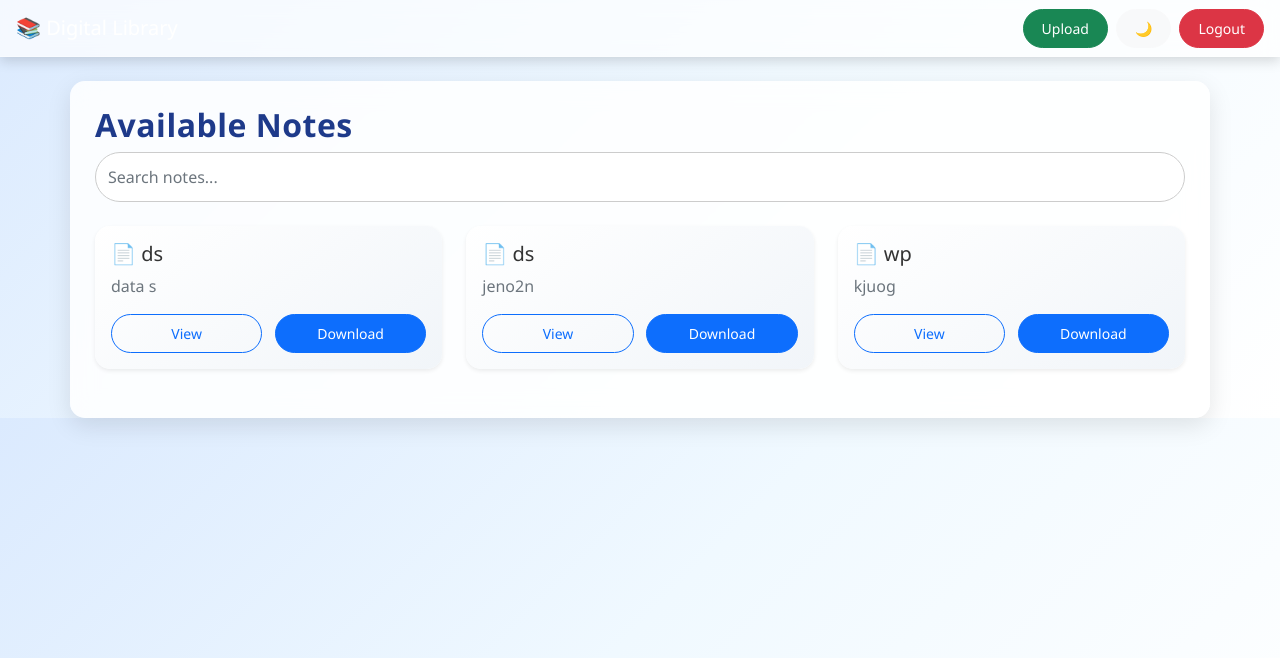
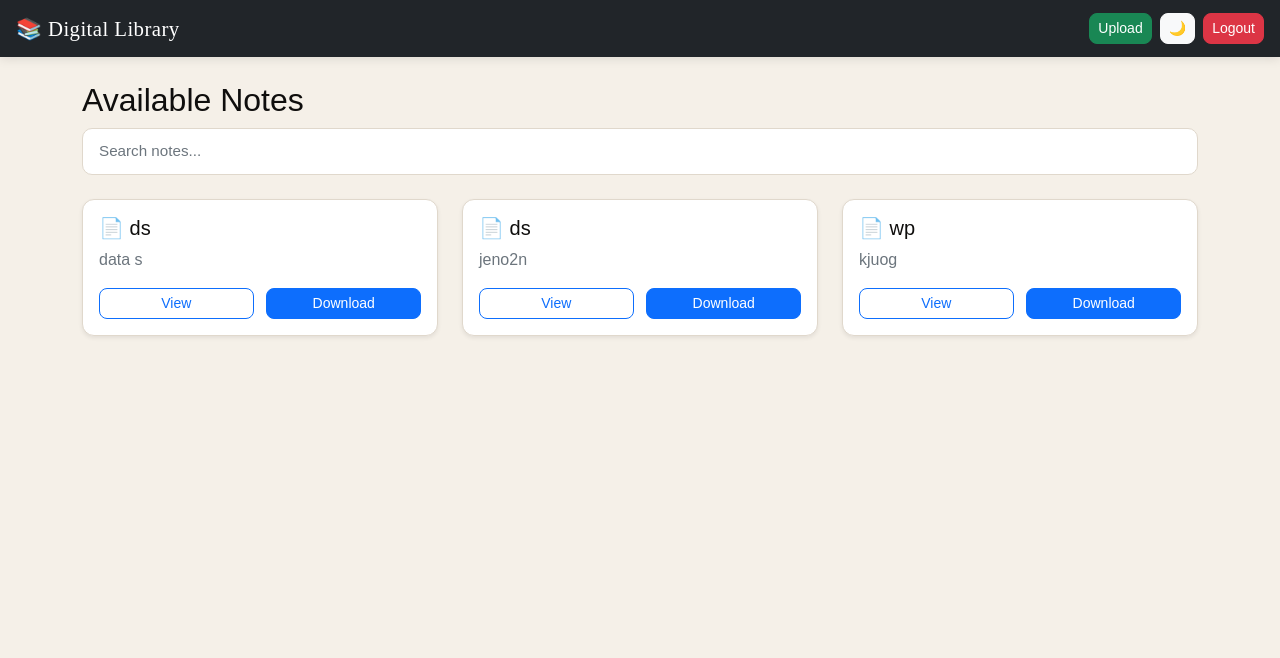
Before and after one commit to archil-09/digital_library-, a Flask app: page /notes in a window 1280 px wide. Shown: the top 658 px of the page. Run offline with Flask 3, Linux system fonts and the light colour scheme; a user stored in the database is signed in; data comes from the database, SQL or seed files in the repository; both versions use the stored data as it was after the commit.

Commit message:
new frontend

```diff
--- a/app.py
+++ b/app.py
@@ -1,5 +1,6 @@
 from flask import Flask, render_template, request, redirect, send_from_directory, session
 import sqlite3
+import flask
 import os
 
 app = Flask(__name__)
--- a/requirements.txt
+++ b/requirements.txt
@@ -0,0 +1 @@
+flask
--- a/static/css/style.css
+++ b/static/css/style.css
@@ -1,144 +1,196 @@
 /* Global */
-body {
-    background: linear-gradient(135deg, #dbeafe, #f0f9ff, #ffffff);
-    font-family: 'Poppins', 'Segoe UI', sans-serif;
-    color: #333;
-    transition: background 0.4s ease;
+* {
+    box-sizing: border-box;
+    margin: 0;
+    padding: 0;
 }
 
-/* Navbar */
-.navbar {
-    backdrop-filter: blur(10px);
-    background: rgba(255,255,255,0.7) !important;
-    box-shadow: 0 4px 12px rgba(0,0,0,0.15);
-    border-bottom: 1px solid rgba(255,255,255,0.3);
+body {
+    font-family: 'DM Sans', sans-serif;
+    background-color: #f5f0e8;
+    color: #0f0e0d;
 }
 
-/* Container */
-.container {
-    background: rgba(255, 255, 255, 0.85);
-    padding: 25px;
-    border-radius: 15px;
-    margin-top: 40px;
-    backdrop-filter: blur(12px);
-    box-shadow: 0 8px 25px rgba(0,0,0,0.1);
-    transition: 0.3s;
+/* ===================== NAVBAR ===================== */
+.navbar {
+    box-shadow: 0 2px 10px rgba(0,0,0,0.1);
 }
 
-.container:hover {
-    transform: translateY(-3px);
+.navbar-brand {
+    font-family: 'Playfair Display', serif;
+    font-size: 1.3rem;
+    letter-spacing: 0.02em;
 }
 
-/* Headings */
-h1, h2 {
-    color: #1e3a8a;
-    font-weight: 700;
-    letter-spacing: 0.5px;
-}
-
-/* Buttons */
-.btn {
-    border-radius: 25px;
-    padding: 8px 18px;
-    transition: all 0.3s ease;
+/* ===================== FORMS ===================== */
+form a {
+    color: #c0392b;
+    text-decoration: none;
     font-weight: 500;
 }
 
-.btn:hover {
-    transform: scale(1.08);
-    box-shadow: 0 6px 15px rgba(0,0,0,0.2);
+form a:hover {
+    color: #922b21;
+    text-decoration: underline;
 }
 
-/* Table */
-.table {
-    border-radius: 12px;
-    overflow: hidden;
-    background: white;
+/* ===================== BUTTONS ===================== */
+.btn {
+    border-radius: 8px;
+    font-family: 'DM Sans', sans-serif;
+    font-weight: 500;
+    transition: transform 0.1s, box-shadow 0.2s;
 }
 
-.table th {
-    text-align: center;
-    background: #e0f2fe;
-    color: #0c4a6e;
+.btn:hover {
+    transform: translateY(-1px);
+    box-shadow: 0 4px 12px rgba(0,0,0,0.15);
 }
 
-.table td {
-    text-align: center;
+.btn:active {
+    transform: translateY(0);
 }
 
-/* Search box */
-input[type="text"] {
-    border-radius: 25px;
-    padding: 12px;
-    border: 1px solid #ccc;
-    transition: 0.3s;
-}
-
-input[type="text"]:focus {
-    outline: none;
-    border-color: #3b82f6;
-    box-shadow: 0 0 8px rgba(59,130,246,0.4);
-}
-
-/* Table row hover */
-tr:hover {
-    background-color: #f0f9ff;
-    transition: 0.2s;
-}
-
-/* Links */
-form a {
-    color: #6b7280;
-    transition: 0.2s;
-}
-
-form a:hover {
-    color: #ef4444;
-}
-
-/* Cards */
+/* ===================== CARDS ===================== */
 .note-card {
-    transition: all 0.3s ease;
-    border-radius: 15px;
-    background: linear-gradient(145deg, #ffffff, #f1f5f9);
-    border: none;
+    transition: transform 0.3s, box-shadow 0.3s;
+    border-radius: 12px;
+    border: 1px solid #e0d8cc;
+    background: #fff;
 }
 
 .note-card:hover {
-    transform: translateY(-8px) scale(1.02);
-    box-shadow: 0 12px 30px rgba(0,0,0,0.2);
+    transform: translateY(-5px);
+    box-shadow: 0 8px 24px rgba(0,0,0,0.12);
 }
 
-/* Button spacing inside card */
 .card .btn {
     width: 48%;
 }
 
-/* Dark Mode */
+/* ===================== TABLE ===================== */
+.table {
+    border-radius: 10px;
+    overflow: hidden;
+}
+
+.table-dark th {
+    background-color: #0f0e0d;
+    border-color: #2a2a2a;
+}
+
+/* ===================== SEARCH BOX ===================== */
+#searchBox {
+    border: 1.5px solid #e0d8cc;
+    border-radius: 10px;
+    padding: 0.7rem 1rem;
+    font-family: 'DM Sans', sans-serif;
+    font-size: 0.95rem;
+    background: #fff;
+    transition: border-color 0.2s, box-shadow 0.2s;
+    outline: none;
+}
+
+#searchBox:focus {
+    border-color: #c0392b;
+    box-shadow: 0 0 0 3px rgba(192,57,43,0.08);
+}
+
+/* ===================== ALERTS ===================== */
+.alert-error {
+    background: #fdf0ef;
+    border: 1px solid #f5c6c3;
+    color: #c0392b;
+    border-radius: 8px;
+    padding: 0.65rem 1rem;
+    font-size: 0.85rem;
+    margin-bottom: 1.2rem;
+}
+
+/* ===================== DARK MODE ===================== */
 .dark-mode {
-    background: linear-gradient(135deg, #0f172a, #020617);
-    color: #e5e7eb;
+    background-color: #121212;
+    color: #f5f0e8;
 }
 
 .dark-mode .container {
-    background: rgba(30, 41, 59, 0.9);
+    background-color: #1e1e1e;
 }
 
-.dark-mode .card {
-    background: #1e293b;
-    color: white;
+.dark-mode .card,
+.dark-mode .note-card {
+    background-color: #2c2c2c;
+    color: #f5f0e8;
+    border-color: #3a3a3a;
 }
 
 .dark-mode .navbar {
-    background: rgba(0,0,0,0.8) !important;
+    background-color: #000 !important;
+}
+
+.dark-mode .text-muted {
+    color: #9a9a9a !important;
+}
+
+.dark-mode #searchBox {
+    background: #2c2c2c;
+    color: #f5f0e8;
+    border-color: #3a3a3a;
 }
 
 .dark-mode .table {
-    background: #1e293b;
+    color: #f5f0e8;
 }
 
-.dark-mode input[type="text"] {
-    background: #111827;
-    color: white;
-    border: 1px solid #374151;
+.dark-mode .table-bordered td,
+.dark-mode .table-bordered th {
+    border-color: #3a3a3a;
 }
+
+/* ===================== HOME PAGE ===================== */
+.home-hero {
+    min-height: 100vh;
+    display: flex;
+    flex-direction: column;
+    align-items: center;
+    justify-content: center;
+}
+
+.home-hero h1 {
+    font-family: 'Playfair Display', serif;
+    font-size: 3rem;
+    color: #0f0e0d;
+    margin-bottom: 0.5rem;
+}
+
+.home-hero p {
+    color: #8a8070;
+    margin-bottom: 2rem;
+    font-size: 1rem;
+}
+
+/* ===================== UPLOAD PAGE ===================== */
+.upload-card {
+    background: #fff;
+    border-radius: 16px;
+    padding: 2.5rem;
+    box-shadow: 0 10px 40px rgba(0,0,0,0.08);
+    max-width: 500px;
+    margin: 3rem auto;
+}
+
+.upload-card h2 {
+    font-family: 'Playfair Display', serif;
+    margin-bottom: 1.5rem;
+}
+
+/* ===================== RESPONSIVE ===================== */
+@media (max-width: 640px) {
+    .page-wrapper .left-panel {
+        display: none;
+    }
+
+    .home-hero h1 {
+        font-size: 2rem;
+    }
+}
```
Also changed, not shown: database.db.
